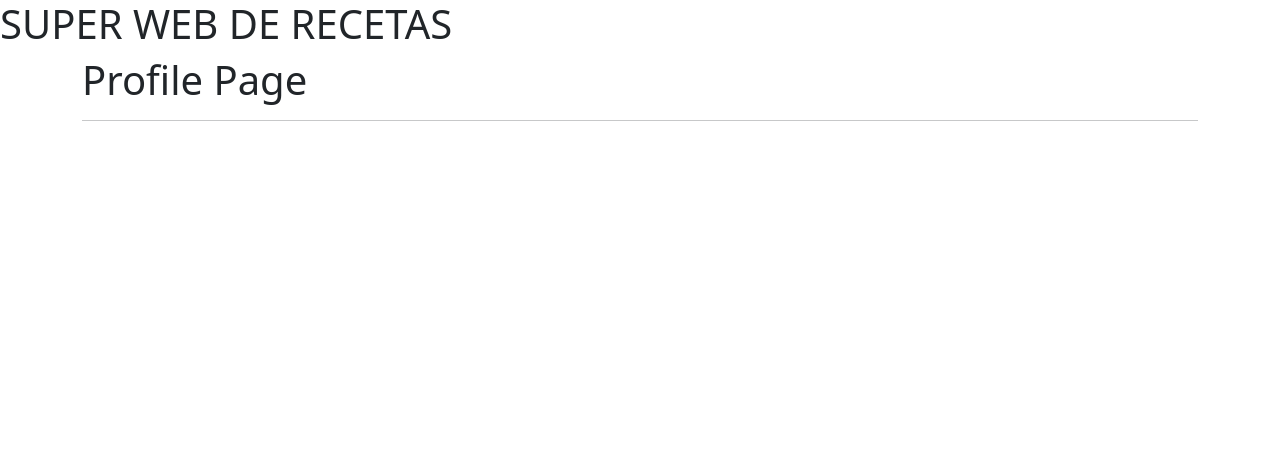
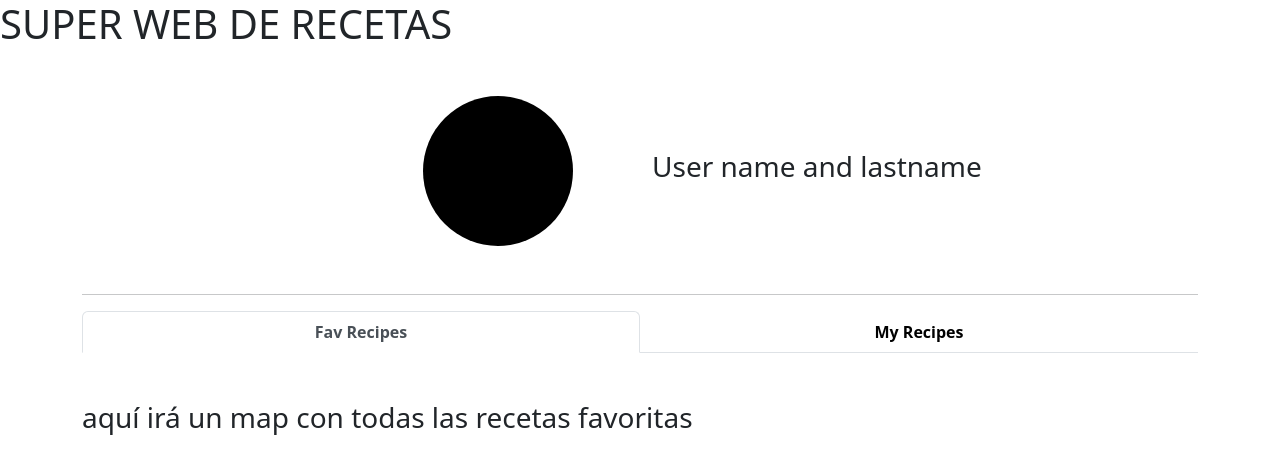
Before and after one commit to David-Fernandez-Lopez/FRIGO-client, a React (Create React App) app: page /profile/1 in a window 1280 px wide. Shown: the top 474 px of the page. Built offline with nearby package versions, Linux system fonts and the light colour scheme.

Commit message:
profile components

```diff
--- a/src/App.css
+++ b/src/App.css
@@ -0,0 +1,7 @@
+
+
+
+a {
+    color: black;
+    text-decoration: none;
+}
--- /dev/null
+++ b/src/components/ProfileHeader/ProfileHeader.css
@@ -0,0 +1,8 @@
+
+.profile-image{
+    width: 150px;
+    height: 150px;
+    object-fit: cover;
+    border-radius: 75px;
+    background-color: black;
+}
--- /dev/null
+++ b/src/components/ProfileHeader/ProfileHeader.jsx
@@ -0,0 +1,27 @@
+import './ProfileHeader.css'
+
+import { Col, Row } from 'react-bootstrap'
+// import { AuthContext } from './../../contexts/auth.context'
+import { Link } from 'react-router-dom'
+// import { useContext } from 'react'ç
+
+function ProfileHeader() {
+
+    return (
+
+        <Row className='my-5'>
+            <Col xs={{ span: 3, offset: 3 }} className='d-flex justify-content-center'>
+                <div className="profile-image">
+                </div>
+            </Col>
+            <Col xs={6} className='d-flex justify-content-center flex-column'>
+                <div>
+                    <h3>User name and lastname</h3>
+                </div>
+            </Col>
+        </Row>
+    )
+
+}
+
+export default ProfileHeader
--- a/src/components/ProfileTab/ProfileTab.css
+++ b/src/components/ProfileTab/ProfileTab.css
@@ -0,0 +1,13 @@
+
+
+a {
+    color: black;
+    text-decoration: none;
+
+}
+
+.black-text {
+    color:black;
+    text-decoration: none;
+    font-weight: bold;
+}
--- a/src/components/ProfileTab/ProfileTab.jsx
+++ b/src/components/ProfileTab/ProfileTab.jsx
@@ -1,13 +1,34 @@
 import './ProfileTab.css'
-import { Button, ButtonGroup, Card } from 'react-bootstrap'
+import { Tab, Tabs } from 'react-bootstrap'
 // import { AuthContext } from './../../contexts/auth.context'
 import { Link } from 'react-router-dom'
-// import { useContext } from 'react'
+// import { useContext } from 'react'ç
 
 function ProfileTab() {
 
     return (
-        <></>
+        <>
+
+            <Tabs
+            defaultActiveKey="Fav Recipes"
+            id="justify-tab-example"
+            className="mb-3 black-text"
+            justify
+            >
+            <Tab eventKey="Fav Recipes" title="Fav Recipes" tabClassName='black-text'>
+
+                <section className='mt-5'>
+                    <h3>aquí irá un map con todas las recetas favoritas</h3>
+                </section>
+            </Tab>
+            <Tab eventKey="My Recipes" title="My Recipes" tabClassName='black-text'>
+                <section className='mt-5'>
+                    <h3>aquí irá un map con todas las recetas creadas por el usuario</h3>
+                </section>
+            </Tab>
+
+            </Tabs>
+        </>
     )
 
 }
--- a/src/pages/profile/ProfilePage.jsx
+++ b/src/pages/profile/ProfilePage.jsx
@@ -1,12 +1,16 @@
 import { Container } from "react-bootstrap"
+import ProfileHeader from "../../components/ProfileHeader/ProfileHeader"
+import ProfileTab from "../../components/ProfileTab/ProfileTab"
 
 const ProfilePage = () => {
 
     return (
        <Container>
-            <h1>Profile Page</h1>
+
+            <ProfileHeader />
             <hr />
-    </Container>
+            <ProfileTab/>
+        </Container>
     )
 }
 
```
